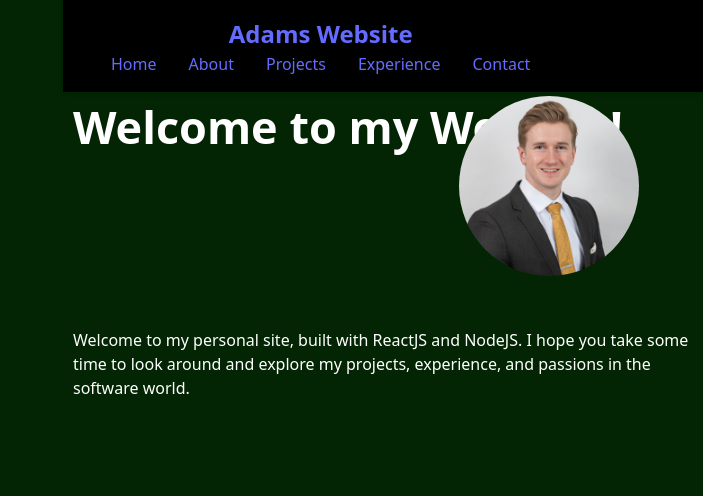
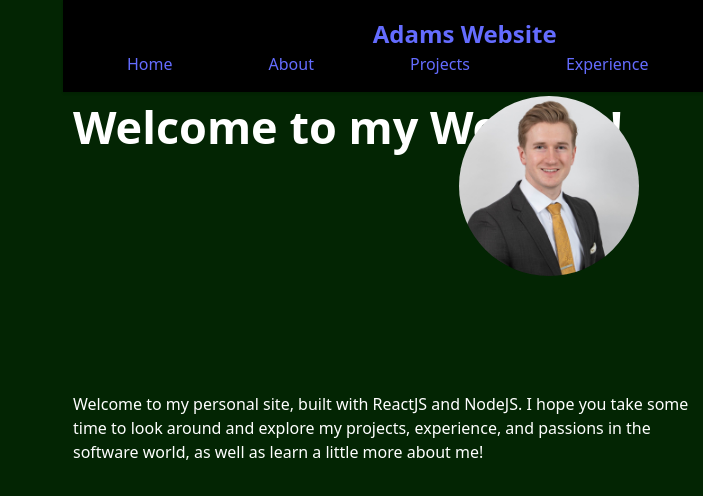
Before and after one commit to ajc32199/Personal-Website, a React (Vite) app: page / in a window 1280 px wide. Shown: the top 496 px of the page, without its empty margins (577-1280 px from the left). Built offline with nearby package versions, Linux system fonts and the light colour scheme.

Commit message:
small changes

```diff
--- a/src/css/Home.css
+++ b/src/css/Home.css
@@ -12,7 +12,7 @@
     color: white;
     text-align: left;
     position: fixed;
-    margin-top: 10%;
+    margin-top: 15%;
     top: 25%;
 
 }
--- a/src/css/NavBar.css
+++ b/src/css/NavBar.css
@@ -1,10 +1,10 @@
 .navbar {
     background-color: #000000;
-    padding: 1rem 2rem;
+    padding: 1rem 1rem;
     display: flex;
     justify-content: space-between;
-    align-items: flex-start;
-    box-shadow: 0 2px 4px rgba(0, 0, 0, 0.1);
+    align-items:end;
+    box-shadow: 0 2px 2px rgba(0, 0, 0, 0.1);
     position: fixed;
     top: 0;
     width: 96%;
@@ -19,17 +19,18 @@
 .navbar-links {
     display: flex;
     gap: 2rem;
+    margin-left: auto;
 }
 
 .nav-link {
     font-size: 1rem;
-    padding: 0.5rem 1rem;
-    border-radius: 4px;
+    padding: 3rem 3rem;
+    border-radius: 5px;
     transition: background-color 0.2s;
 }
 
 .nav-link:hover {
-    background-color: rgba(255, 255, 255, 0.1);
+    background-color: gray;
 }
 
 @media (max-width: 768px) {
--- a/src/pages/Home.jsx
+++ b/src/pages/Home.jsx
@@ -10,7 +10,8 @@ function Home () {
           <img src={Headshot} alt="Headshot" className='headshot'></img>
         </div>
         <div>
-          <p className='home-desc'>Welcome to my personal site, built with ReactJS and NodeJS. I hope you take some time to look around and explore my projects, experience, and passions in the software world.</p>
+          <p className='home-desc'>
+            Welcome to my personal site, built with ReactJS and NodeJS. I hope you take some time to look around and explore my projects, experience, and passions in the software world, as well as learn a little more about me!</p>
         </div>
     </div>
   )
```
